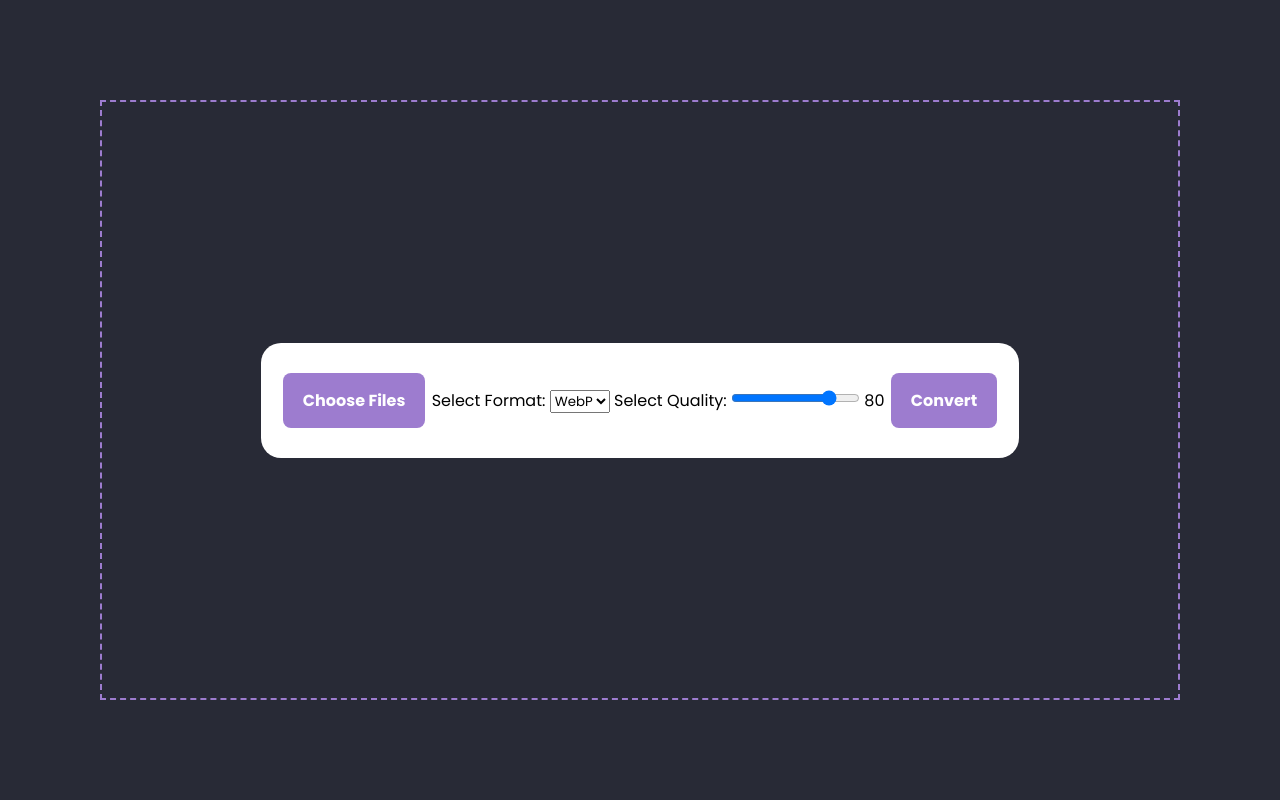
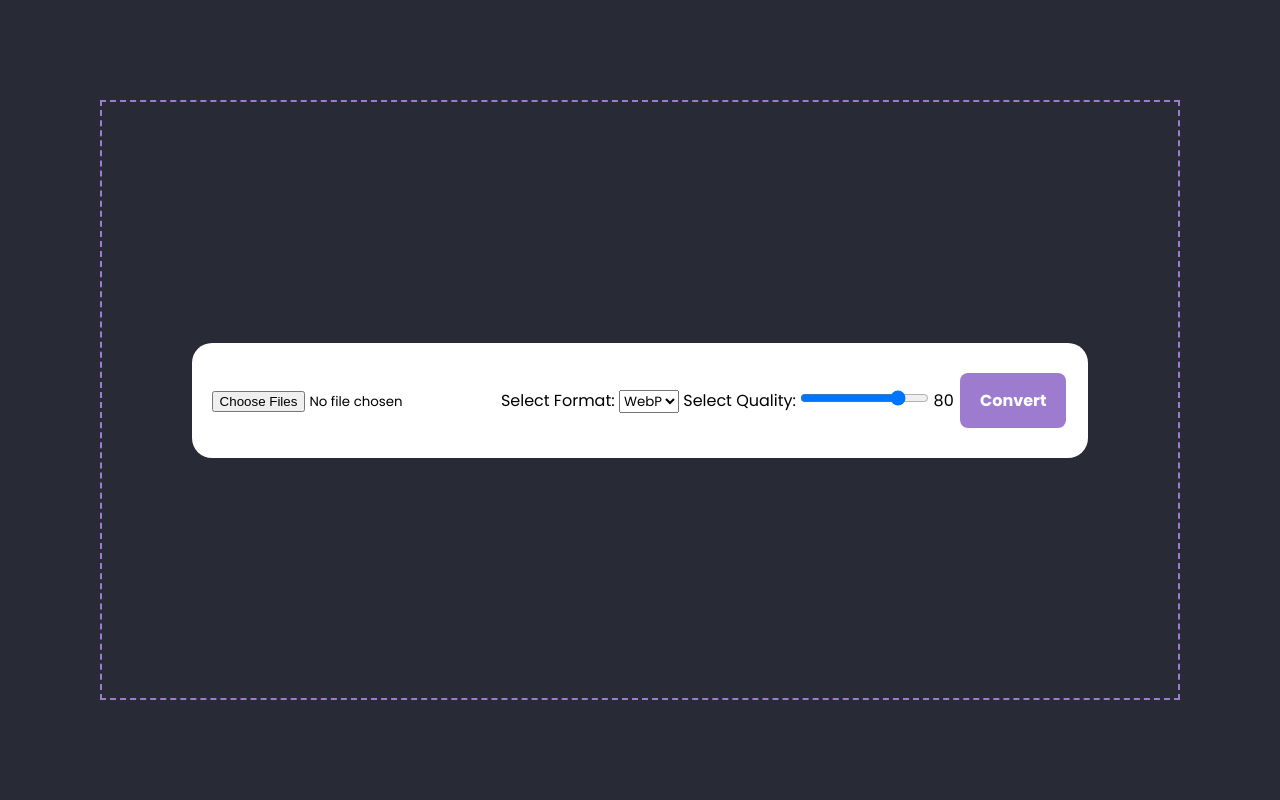
Before and after one commit to AntGa/FlaskImageConverter, a Flask app: page / in a window 1280 px wide. Run offline with Flask 3, Linux system fonts and the light colour scheme.

Commit message:
Fixed button removed style

```diff
--- a/app.py
+++ b/app.py
@@ -11,7 +11,7 @@ app = Flask(__name__)
 @app.route("/", methods=["GET", "POST"])
 def upload_file():
     if request.method == "POST":
-        files = request.files.getlist("file[]")  # Get the list of files
+        files = request.files.getlist("file")  # Correctly retrieve the list of files
         format = request.form.get("format", "webp").lower()
         quality = int(request.form.get("quality", 80))
 
--- a/static/styles/mainpage.css
+++ b/static/styles/mainpage.css
@@ -54,9 +54,6 @@
     transition: background-color 0.3s ease;
 }
 
-.inputForm input[type="file"] {
-    display: none; /* Hide the default file input */
-}
 
 .inputForm label[for="fileInput"]:hover {
     background-color: #6272A4; /* Darker shade on hover */
--- a/templates/index.html
+++ b/templates/index.html
@@ -10,7 +10,6 @@
     <div class="pog">
         <div id="dropZone" class="dropZone">
             <form class="inputForm" id="uploadForm" action="/" method="post" enctype="multipart/form-data">
-                <label class="file-label" for="fileInput">Choose Files</label>
                 <input type="file" id="fileInput" name="file" required multiple>
                 <label for="format">Select Format:</label>
                 <select id="format" name="format" required>
```
